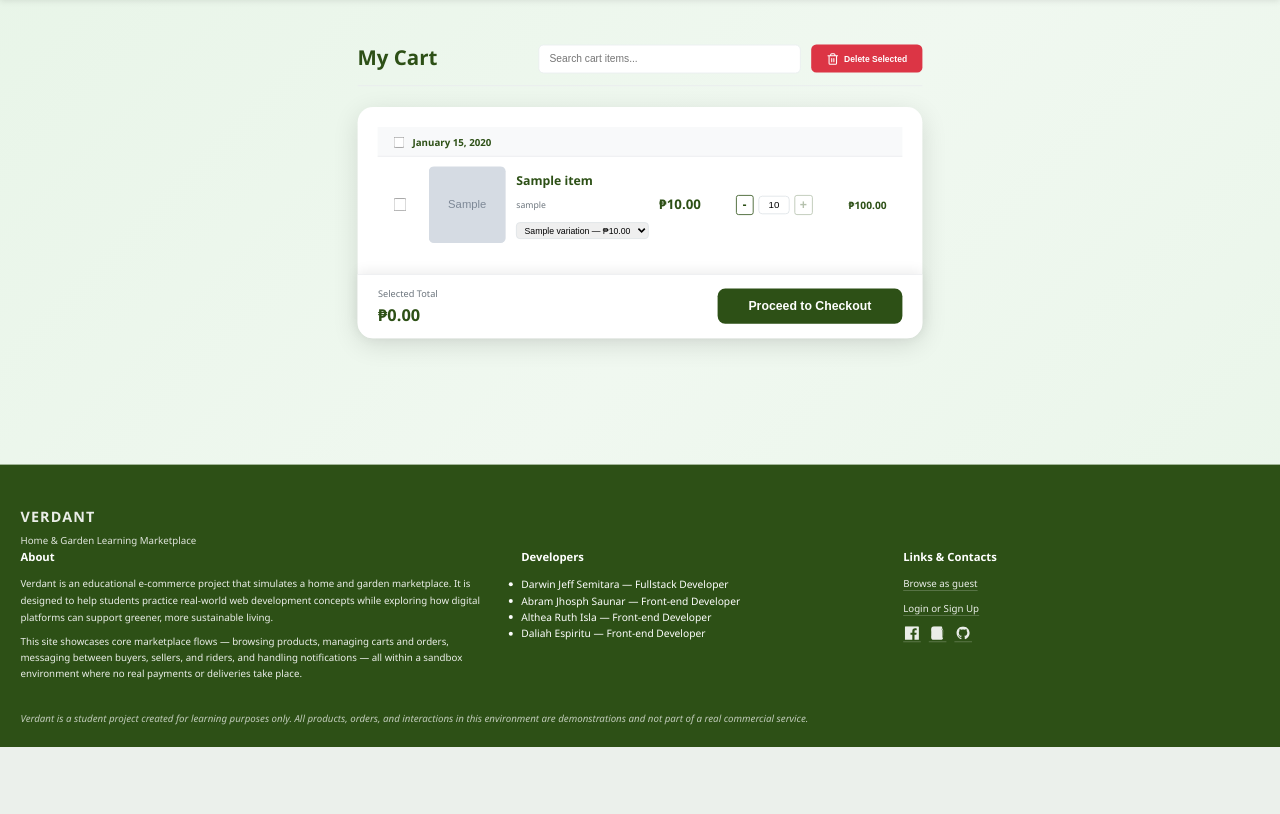
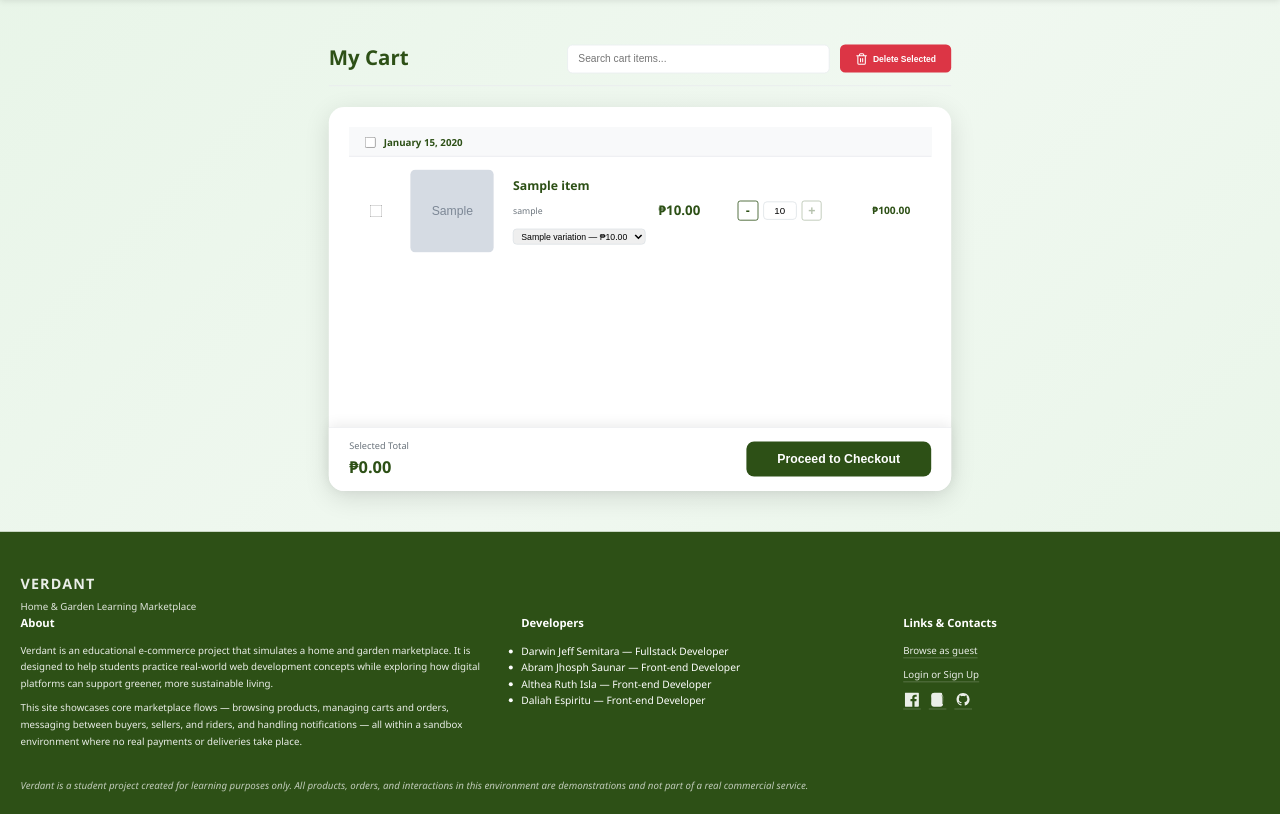
Before and after one commit to DarwinSemitara/verdant-ecommerce, a Flask app: template finals_web/templates/cart.html in a window 1280 px wide. Shown: the part 53-867 px from the top of the page. Before the commit the page ends 800 px from the top, so only its background shows below. Run offline with Flask 2, Linux system fonts and the light colour scheme; the template is opened without the code that fills it: most values are stand-ins (such as "Sample title", 1, 10 or a date in 2020); grey boxes marked "Sample" are stand-in pictures; some libraries are stand-ins or nearby versions.

Commit message:
Fix: cart name duplication, cart 5-item height, 5-col product grid, bigger product detail

```diff
--- a/finals_web/static/css/guest-homepage.css
+++ b/finals_web/static/css/guest-homepage.css
@@ -296,7 +296,7 @@ body.has-main-header {
 
 .products-grid {
   display: grid;
-  grid-template-columns: repeat(auto-fill, minmax(280px, 1fr));
+  grid-template-columns: repeat(5, minmax(0, 1fr));
   gap: 2rem;
   margin-bottom: 3rem;
 }
--- a/finals_web/static/css/responsive.css
+++ b/finals_web/static/css/responsive.css
@@ -41,7 +41,7 @@
   }
 
   .products-grid {
-    grid-template-columns: repeat(auto-fill, minmax(250px, 1fr));
+    grid-template-columns: repeat(3, minmax(0, 1fr));
     gap: 1.5rem;
   }
 }
--- a/finals_web/static/css/styles.css
+++ b/finals_web/static/css/styles.css
@@ -325,7 +325,7 @@ body.has-main-header {
 
 .products-grid {
   display: grid;
-  grid-template-columns: repeat(auto-fill, minmax(280px, 1fr));
+  grid-template-columns: repeat(5, minmax(0, 1fr));
   gap: 2rem;
   margin-bottom: 3rem;
 }
--- a/finals_web/templates/cart.html
+++ b/finals_web/templates/cart.html
@@ -50,9 +50,9 @@
       box-shadow: 0 10px 40px rgba(0,0,0,0.12);
       display: flex;
       flex-direction: column;
-      /* Fixed height showing ~4-5 items, scrollable */
-      max-height: 70vh;
-      min-height: 300px;
+      /* Fixed height showing 5 items, scrollable */
+      height: 75vh;
+      min-height: 400px;
       position: relative;
     }
 
@@ -71,9 +71,9 @@
 
     .cart-item {
       display: grid;
-      grid-template-columns: 40px 120px 2fr 1fr 120px 100px;
-      gap: 1rem;
-      padding: 1rem 1.5rem;
+      grid-template-columns: 44px 140px 2fr 1fr 140px 110px;
+      gap: 1.25rem;
+      padding: 1.25rem 2rem;
       border-bottom: 1px solid #e9ecef;
       align-items: center;
       transition: background 0.2s;
@@ -92,8 +92,8 @@
     }
 
     .cart-item-image {
-      width: 120px;
-      height: 120px;
+      width: 130px;
+      height: 130px;
       object-fit: cover;
       border-radius: 0.5rem;
       background: #f8f9fa;
@@ -530,7 +530,7 @@
                 {% endif %}
 
                 <div class="cart-item-details">
-                  <div class="cart-item-name">{{ item.name }}</div>
+                  <div class="cart-item-name" data-base-name="{{ item.name.split('—')[0].strip() if '—' in item.name else item.name }}">{{ item.name }}</div>
                   <div style="color:#6c757d;font-size:0.85rem;margin-top:0.2rem;">{{ item.seller_username }}</div>
                   {% if item.all_variations and item.all_variations|length > 0 %}
                     <div style="margin-top:0.5rem;">
@@ -899,7 +899,7 @@
             if (totalEl) totalEl.textContent = '₱' + (newPrice * qty).toFixed(2);
             const nameEl = row.querySelector('.cart-item-name');
             if (nameEl && varName) {
-              const base = nameEl.textContent.includes('—') ? nameEl.textContent.split('—')[0].trim() : nameEl.textContent.trim();
+              const base = nameEl.dataset.baseName || (nameEl.textContent.includes('—') ? nameEl.textContent.split('—')[0].trim() : nameEl.textContent.trim());
               nameEl.textContent = base + ' — ' + varName;
             }
             if (newImage) {
```
Also changed, not shown: finals_web/templates/product_detail.html (+8 -8 lines).
